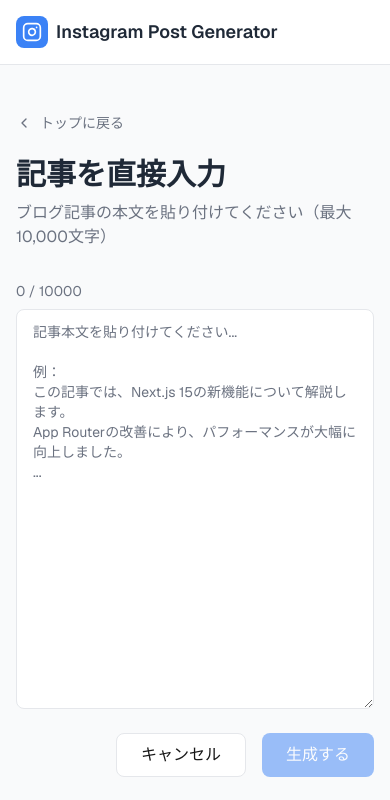
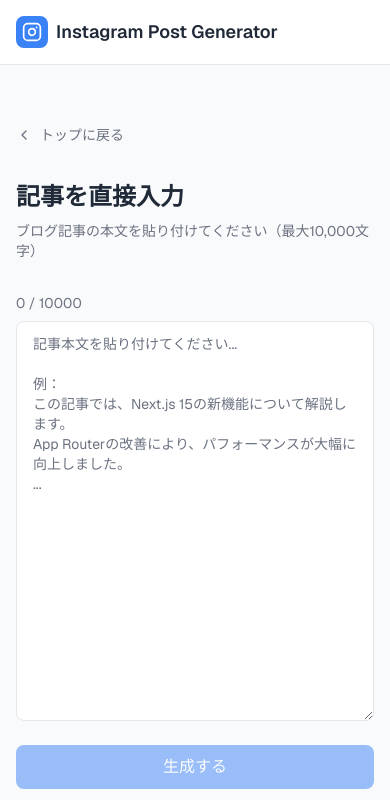
Before and after one commit to hohoemi-rabo/post-craft, a Next.js app: page /generate/manual in a window 390 px wide. Shown: the top 800 px of the page. Built offline with nearby package versions, Linux system fonts and the light colour scheme.

Commit message:
💄 レスポンシブ対応

```diff
--- a/src/app/generate/manual/page.tsx
+++ b/src/app/generate/manual/page.tsx
@@ -58,7 +58,7 @@ export default function ManualInputPage() {
           {/* 戻るリンク */}
           <Link
             href="/"
-            className="mb-6 inline-flex items-center text-sm text-text-secondary hover:text-text-primary"
+            className="mb-6 inline-flex min-h-[44px] items-center py-2 text-sm text-text-secondary hover:text-text-primary"
           >
             <svg
               xmlns="http://www.w3.org/2000/svg"
@@ -79,10 +79,10 @@ export default function ManualInputPage() {
 
           {/* タイトル */}
           <div className="mb-8">
-            <h1 className="text-3xl font-bold text-text-primary">
+            <h1 className="text-2xl font-bold text-text-primary sm:text-3xl">
               記事を直接入力
             </h1>
-            <p className="mt-2 text-text-secondary">
+            <p className="mt-2 text-sm text-text-secondary sm:text-base">
               ブログ記事の本文を貼り付けてください（最大10,000文字）
             </p>
           </div>
@@ -106,12 +106,13 @@ App Routerの改善により、パフォーマンスが大幅に向上しまし
                 className="min-h-[400px]"
               />
 
-              <div className="flex justify-end space-x-4">
+              <div className="flex flex-col-reverse justify-end space-y-3 space-y-reverse sm:flex-row sm:space-x-4 sm:space-y-0">
                 <Button
                   type="button"
                   variant="outline"
                   onClick={() => router.back()}
                   disabled={isLoading}
+                  className="w-full sm:w-auto"
                 >
                   キャンセル
                 </Button>
@@ -119,6 +120,7 @@ App Routerの改善により、パフォーマンスが大幅に向上しまし
                   type="submit"
                   loading={isLoading}
                   disabled={!content.trim() || content.length < 100}
+                  className="w-full sm:w-auto"
                 >
                   生成する
                 </Button>
--- a/src/app/generate/page.tsx
+++ b/src/app/generate/page.tsx
@@ -117,7 +117,7 @@ export default function GeneratePage() {
                 </svg>
               </div>
 
-              <h2 className="mt-6 text-xl font-semibold text-text-primary">
+              <h2 className="mt-6 text-lg font-semibold text-text-primary sm:text-xl">
                 エラーが発生しました
               </h2>
               <p className="mt-2 text-sm text-text-secondary">{error}</p>
@@ -139,7 +139,7 @@ export default function GeneratePage() {
 
                 <Link
                   href="/"
-                  className="block text-sm text-text-secondary hover:text-text-primary hover:underline"
+                  className="block min-h-[44px] py-2 text-sm text-text-secondary hover:text-text-primary hover:underline"
                 >
                   トップに戻る
                 </Link>
--- a/src/app/generate/result/page.tsx
+++ b/src/app/generate/result/page.tsx
@@ -247,7 +247,7 @@ export default function ResultPage() {
           {/* 戻るリンク */}
           <Link
             href="/"
-            className="mb-6 inline-flex items-center text-sm text-text-secondary hover:text-text-primary"
+            className="mb-6 inline-flex min-h-[44px] items-center py-2 text-sm text-text-secondary hover:text-text-primary"
           >
             <svg
               xmlns="http://www.w3.org/2000/svg"
@@ -335,16 +335,16 @@ export default function ResultPage() {
             <>
               {/* タイトル */}
               <div className="mb-8">
-                <h1 className="text-3xl font-bold text-text-primary">
+                <h1 className="text-2xl font-bold text-text-primary sm:text-3xl">
                   投稿素材の生成が完了しました
                 </h1>
-                <p className="mt-2 text-text-secondary">
+                <p className="mt-2 text-sm text-text-secondary sm:text-base">
                   キャプションとハッシュタグを編集して、コピーしてInstagramに投稿しましょう
                 </p>
               </div>
 
               {/* 2カラムレイアウト（PC）/ 1カラム（モバイル） */}
-              <div className="grid gap-8 lg:grid-cols-2">
+              <div className="grid gap-8 md:grid-cols-2">
                 {/* 左カラム: 編集エリア */}
                 <div className="space-y-6">
                   {/* メタ情報 */}
@@ -401,14 +401,14 @@ export default function ResultPage() {
                       <div className="flex space-x-2">
                         <button
                           onClick={handleSelectAll}
-                          className="text-xs text-primary hover:underline"
+                          className="min-h-[44px] py-2 text-xs text-primary hover:underline"
                         >
                           全選択
                         </button>
                         <span className="text-xs text-text-secondary">|</span>
                         <button
                           onClick={handleDeselectAll}
-                          className="text-xs text-primary hover:underline"
+                          className="min-h-[44px] py-2 text-xs text-primary hover:underline"
                         >
                           全解除
                         </button>
@@ -421,7 +421,7 @@ export default function ResultPage() {
                         return (
                           <label
                             key={index}
-                            className="flex cursor-pointer items-center space-x-3 rounded-lg border border-border p-3 transition-colors hover:bg-gray-50"
+                            className="flex min-h-[44px] cursor-pointer items-center space-x-3 rounded-lg border border-border p-3 transition-colors hover:bg-gray-50"
                           >
                             <input
                               type="checkbox"
@@ -621,7 +621,7 @@ export default function ResultPage() {
                             <button
                               key={color}
                               onClick={() => setBgColorIndex(index)}
-                              className={`h-10 w-10 rounded-lg border-2 transition-all hover:scale-110 ${
+                              className={`h-11 w-11 min-h-[44px] min-w-[44px] rounded-lg border-2 transition-all hover:scale-110 ${
                                 bgColorIndex === index
                                   ? 'border-primary ring-2 ring-primary ring-offset-2'
                                   : 'border-border'
--- a/src/app/page.tsx
+++ b/src/app/page.tsx
@@ -85,7 +85,7 @@ export default function Home() {
             <div className="mt-6">
               <Link
                 href="/generate/manual"
-                className="text-sm text-text-secondary underline-offset-4 hover:text-text-primary hover:underline"
+                className="inline-block min-h-[44px] py-2 text-sm text-text-secondary underline-offset-4 hover:text-text-primary hover:underline"
               >
                 または記事を直接入力
               </Link>
@@ -93,7 +93,7 @@ export default function Home() {
           </div>
 
           {/* 特徴セクション */}
-          <div className="mt-20 grid gap-8 sm:grid-cols-3">
+          <div className="mt-16 grid gap-8 sm:mt-20 sm:grid-cols-2 lg:grid-cols-3">
             <div className="text-center">
               <div className="mx-auto flex h-12 w-12 items-center justify-center rounded-lg bg-primary/10">
                 <svg
```
Also changed, not shown: 1 other file (tests, documents, lock files or other folders).
